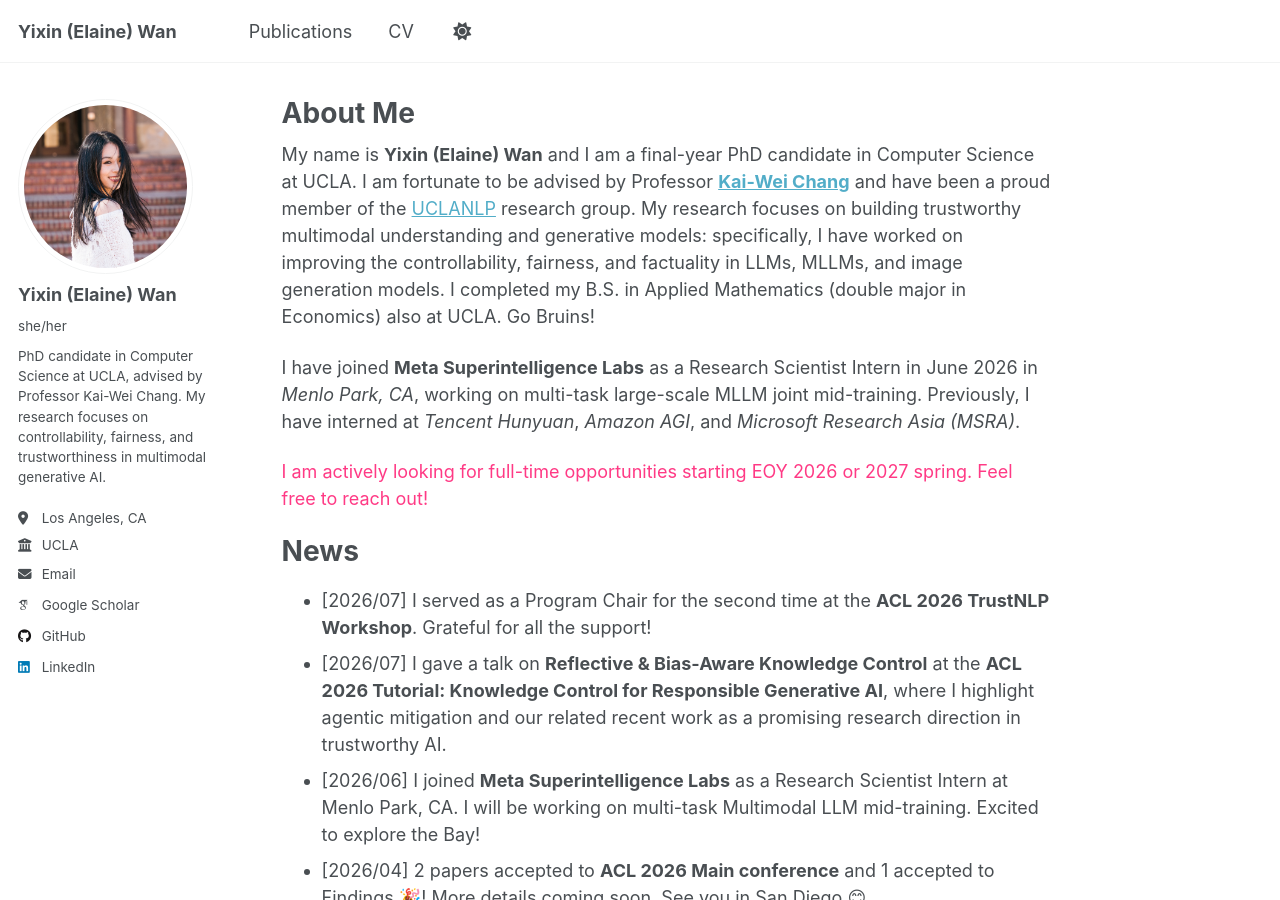
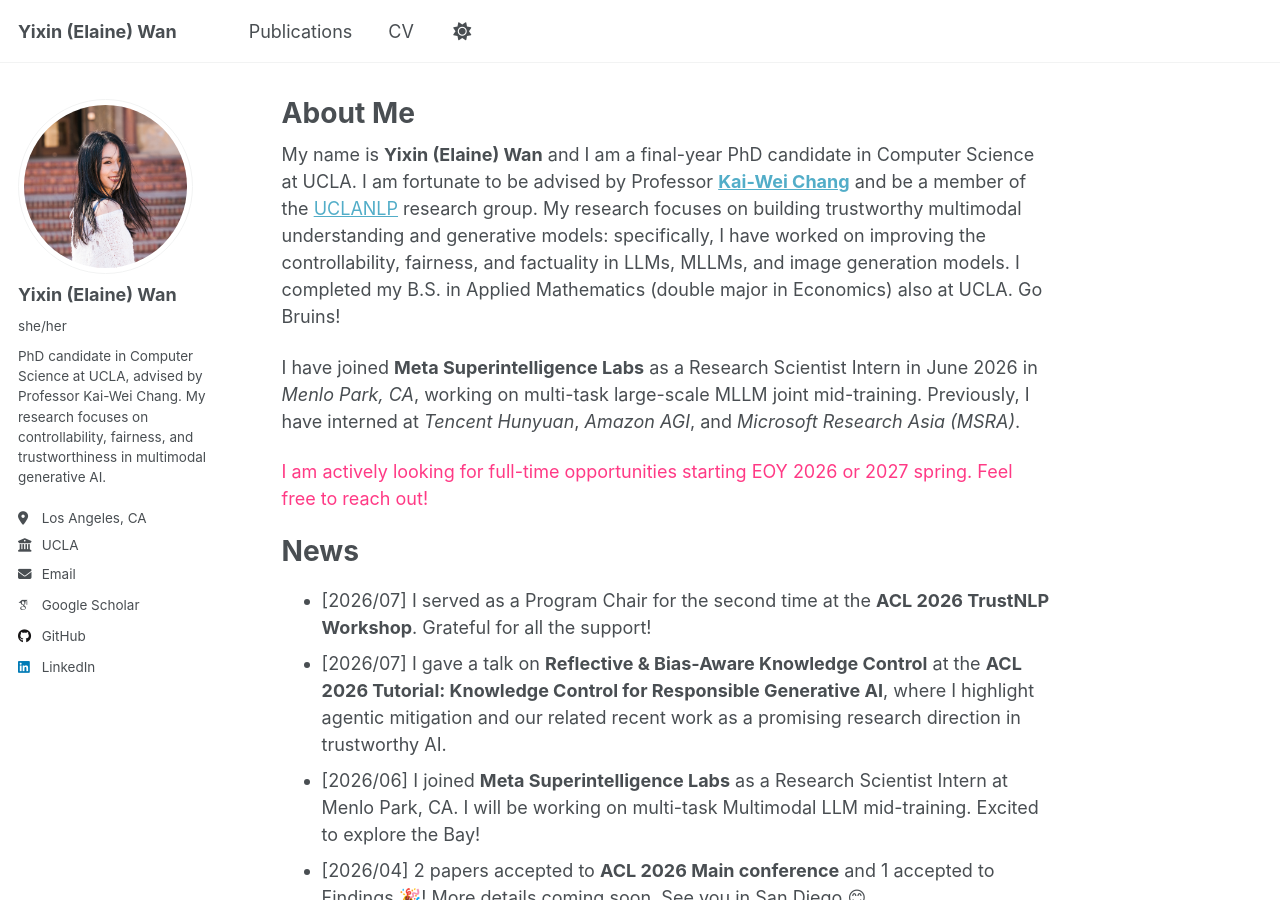
Before and after one commit to elainew728/elainew728.github.io, a Jekyll site: the page built from _pages/about.md, in a window 1280 px wide and 900 px high. Built offline with Jekyll 4.4.1, drawn with Linux system fonts in a browser that asks for light colours; some web fonts are replaced; a script that is not in the unit is left out.

Commit message:
Update about

```diff
--- a/_pages/about.md
+++ b/_pages/about.md
@@ -7,7 +7,7 @@ redirect_from:
   - /about.html
 ---
 
-My name is **Yixin (Elaine) Wan** and I am a final-year PhD candidate in Computer Science at UCLA. I am fortunate to be advised by Professor [**Kai-Wei Chang**](https://web.cs.ucla.edu/~kwchang/) and have been a proud member of the [UCLANLP](https://web.cs.ucla.edu/~kwchang/members/) research group. My research focuses on building trustworthy multimodal understanding and generative models: specifically, I have worked on improving the controllability, fairness, and factuality in LLMs, MLLMs, and image generation models. I completed my B.S. in Applied Mathematics (double major in Economics) also at UCLA. Go Bruins!
+My name is **Yixin (Elaine) Wan** and I am a final-year PhD candidate in Computer Science at UCLA. I am fortunate to be advised by Professor [**Kai-Wei Chang**](https://web.cs.ucla.edu/~kwchang/) and be a member of the [UCLANLP](https://web.cs.ucla.edu/~kwchang/members/) research group. My research focuses on building trustworthy multimodal understanding and generative models: specifically, I have worked on improving the controllability, fairness, and factuality in LLMs, MLLMs, and image generation models. I completed my B.S. in Applied Mathematics (double major in Economics) also at UCLA. Go Bruins!
 
 I have joined **Meta Superintelligence Labs** as a Research Scientist Intern in June 2026 in *Menlo Park, CA*, working on multi-task large-scale MLLM joint mid-training. Previously, I have interned at *Tencent Hunyuan*, *Amazon AGI*, and *Microsoft Research Asia (MSRA)*.
 
```
